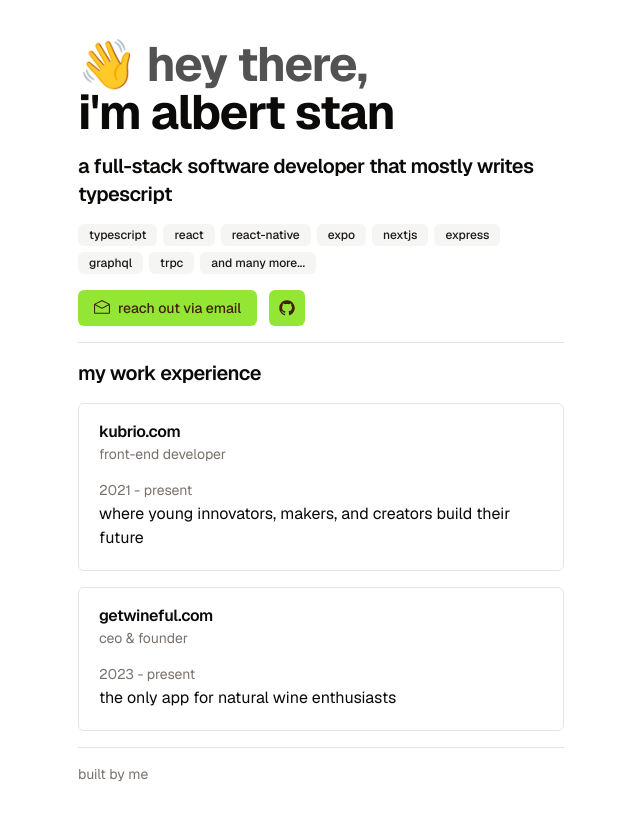
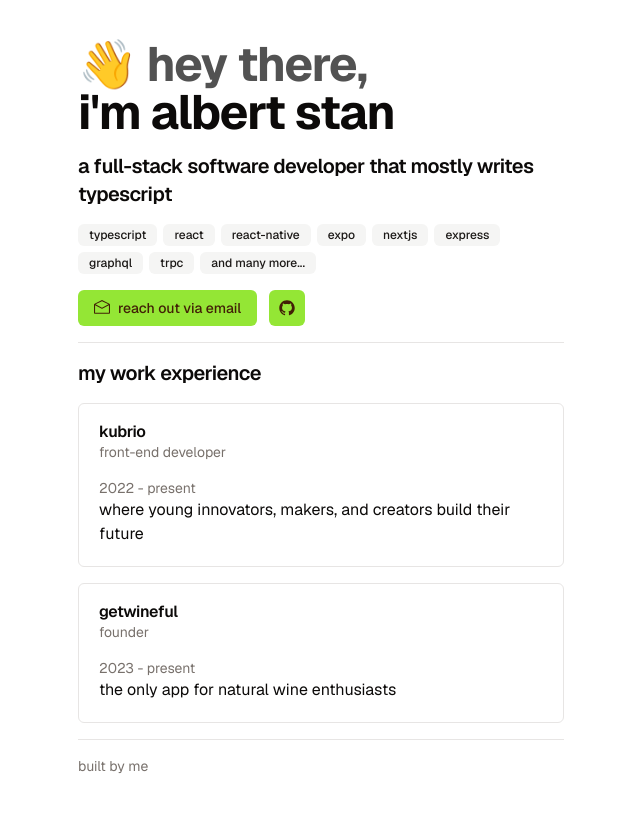
Before and after one commit to abesan27/albertstan.com, a Next.js app: page / in a window 1280 px wide. Shown: the top 820 px of the page, without its empty margins (319-959 px from the left). Built offline with nearby package versions, Linux system fonts and the light colour scheme.

Commit message:
update work card component

```diff
--- a/components/work-card.tsx
+++ b/components/work-card.tsx
@@ -1,23 +1,34 @@
-import { TypographyP } from "@/components/typography";
+import { TypographyMuted, TypographyP } from "@/components/typography";
 import { Card, CardHeader, CardTitle, CardDescription, CardContent } from "@/components/ui/card";
 import { WorkExperience } from "@/types";
+import Link from "next/link";
 
-const WorkCard = ({ name, role, workFrom, workUntill, description }: WorkExperience) => {
+const WorkCard = ({ place, role, workFrom, workUntill, description }: WorkExperience) => {
+  let title: React.ReactNode;
+
+  if (place.url) {
+    title = (
+      <Link href={place.url}>
+        <span className="hover:underline underline-offset-1">{place.name}</span>
+      </Link>
+    );
+  } else {
+    title = <span>{place.name}</span>;
+  }
+
   return (
     <Card className="space-y-4">
       <CardHeader className="pb-0">
-        <CardTitle className="-mb-0.5">{name}</CardTitle>
+        <CardTitle className="-mb-1">{title}</CardTitle>
         <CardDescription>{role}</CardDescription>
       </CardHeader>
 
-      <CardContent>
-        <CardDescription>
+      <CardContent className="space-y-0">
+        <TypographyMuted>
           {workFrom} - {workUntill}
-        </CardDescription>
+        </TypographyMuted>
 
-        <div className="mt-0.5">
-          <TypographyP>{description}</TypographyP>
-        </div>
+        <TypographyP>{description}</TypographyP>
       </CardContent>
     </Card>
   );
--- a/config/work-experience.ts
+++ b/config/work-experience.ts
@@ -2,15 +2,20 @@ import { WorkExperience } from "@/types";
 
 export const experience: WorkExperience[] = [
   {
-    name: "kubrio.com",
+    place: {
+      name: "kubrio",
+      url: "https://kubrio.com/",
+    },
     role: "front-end developer",
-    workFrom: "2021",
+    workFrom: "2022",
     workUntill: "present",
     description: "where young innovators, makers, and creators build their future",
   },
   {
-    name: "getwineful.com",
-    role: "ceo & founder",
+    place: {
+      name: "getwineful",
+    },
+    role: "founder",
     workFrom: "2023",
     workUntill: "present",
     description: "the only app for natural wine enthusiasts",
--- a/types/index.d.ts
+++ b/types/index.d.ts
@@ -1,5 +1,8 @@
 export type WorkExperience = {
-  name: string;
+  place: {
+    name: string;
+    url?: string;
+  };
   role: string;
   workFrom: string;
   workUntill: string;
```
